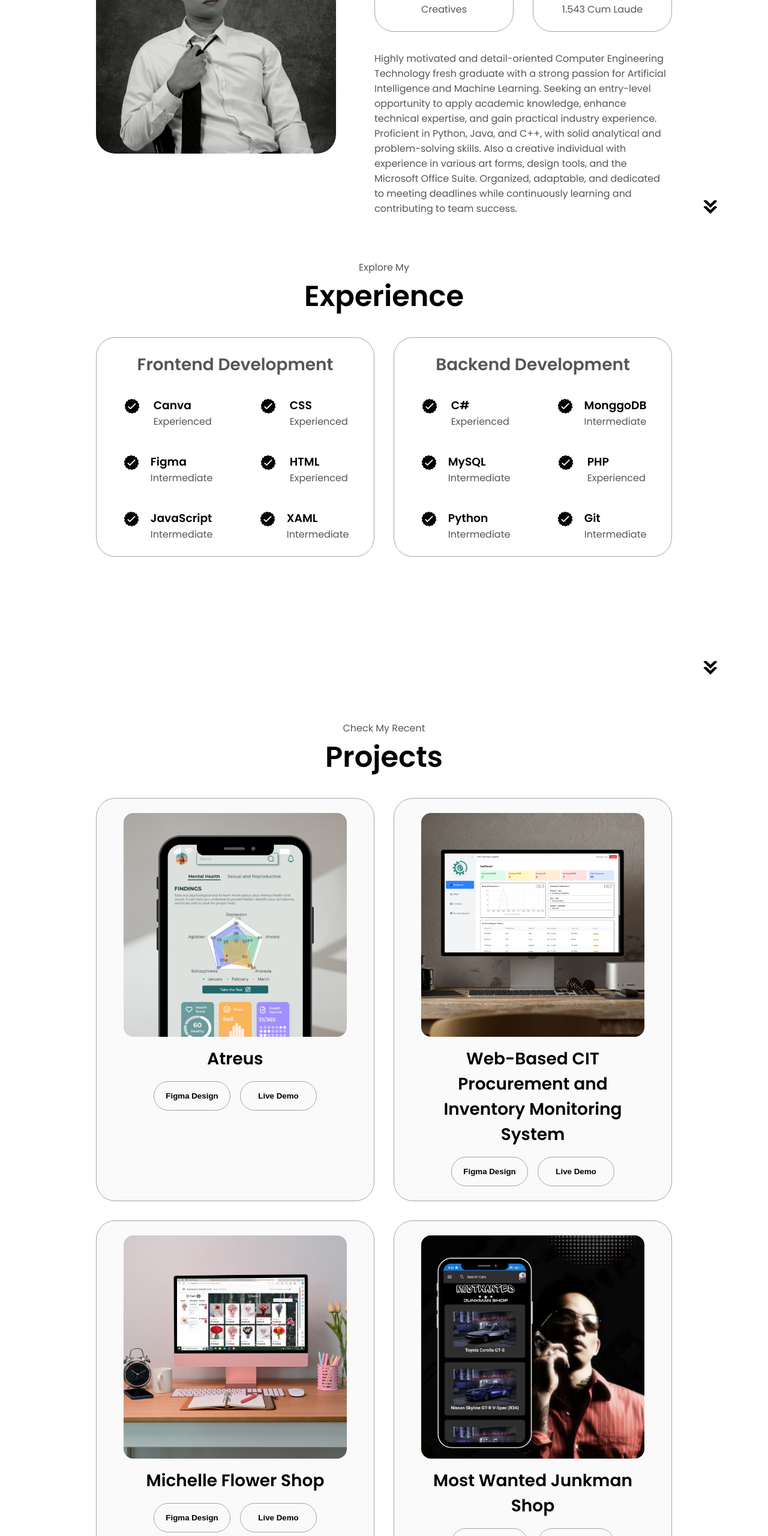
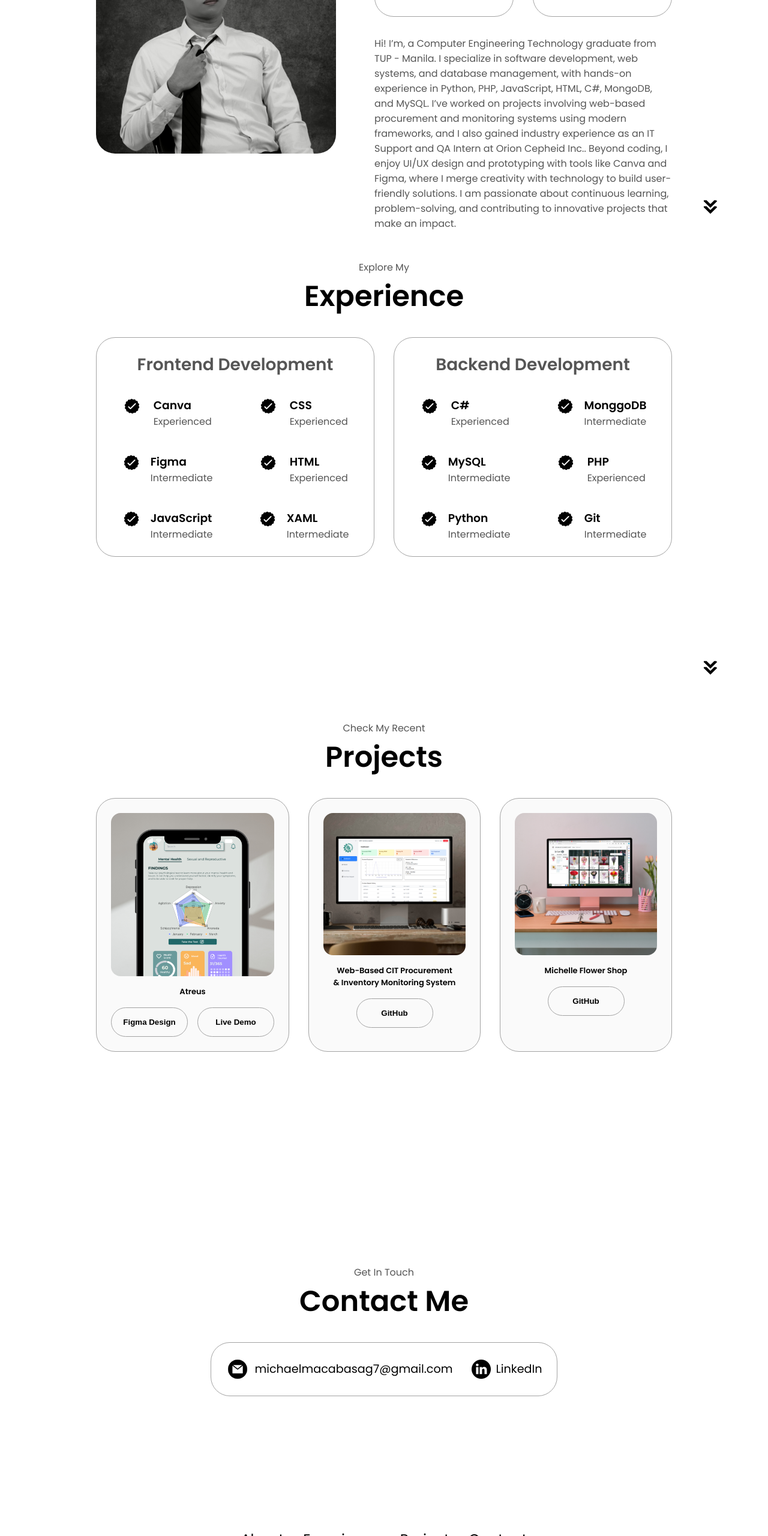
Before and after one commit to michaelmacabasag7/Project-Portfolio, a plain HTML site: page index.html in a window 1280 px wide. Shown: the part 1263-3823 px from the top of the page at 60% size. Drawn offline with Linux system fonts and the light colour scheme; files whose address does not match are found by name.

Commit message:
finished

```diff
--- a/index.html
+++ b/index.html
@@ -15,7 +15,7 @@
                 <li><a href="#about">About</a></li>
                 <li><a href="#experience">Experience</a></li>
                 <li><a href="#Projects">Project</a></li>
-                <li><a href="#Contact">Contact</a></li>
+                <li><a href="#contact">Contact</a></li>
             </ul>
         </div>
     </nav>
@@ -31,7 +31,7 @@
                 <li><a href="#about" onclick="toggleMenu()">About</a></li>
                 <li><a href="#experience" onclick="toggleMenu()">Experience</a></li>
                 <li><a href="#Projects" onclick="toggleMenu()">Project</a></li>
-                <li><a href="#Contact" onclick="toggleMenu()">Contact</a></li>
+                <li><a href="#contact" onclick="toggleMenu()">Contact</a></li>
             </div>
         </div>
     </nav>
@@ -48,7 +48,7 @@
                     Download CV
 
                 </button>
-                <button class="btn btn-color-1" onclick="location.href='./#Contact'">
+                <button class="btn btn-color-1" onclick="location.href='./#contact'">
                     Contact Info
 
                 </button>
@@ -80,14 +80,7 @@
                     </div>
                 </div>
                 <div class="text-container">
-                    <p> Highly motivated and detail-oriented Computer Engineering Technology fresh
- graduate with a strong passion for Artificial Intelligence and Machine Learning.
- Seeking an entry-level opportunity to apply academic knowledge, enhance
- technical expertise, and gain practical industry experience. Proficient in Python,
- Java, and C++, with solid analytical and problem-solving skills. Also a creative
- individual with experience in various art forms, design tools, and the Microsoft
- Office Suite. Organized, adaptable, and dedicated to meeting deadlines while
- continuously learning and contributing to team success.</p>
+                    <p> Hi! I’m, a Computer Engineering Technology graduate from TUP - Manila. I specialize in software development, web systems, and database management, with hands-on experience in Python, PHP, JavaScript, HTML, C#, MongoDB, and MySQL. I’ve worked on projects involving web-based procurement and monitoring systems using modern frameworks, and I also gained industry experience as an IT Support and QA Intern at Orion Cepheid Inc.. Beyond coding, I enjoy UI/UX design and prototyping with tools like Canva and Figma, where I merge creativity with technology to build user-friendly solutions. I am passionate about continuous learning, problem-solving, and contributing to innovative projects that make an impact.</p>
                 </div>
             </div>
         </div>
@@ -219,13 +212,10 @@
                 <div class="article-container">
                     <img src="./assets/project-2.png" alt="Project 2" class="project-img"/>
                 </div>
-                <h2 class="experience-sub-title project-title">Web-Based CIT Procurement and Inventory Monitoring System</h2>
+                <h2 class="experience-sub-title project-title">Web-Based CIT Procurement & Inventory Monitoring System</h2>
                 <div class="btn-container">
-                    <button class="btn btn-color-2 project-btn" onclick="location.href='https://www.figma.com/design/HfLgNNc0TGWyJoJwMU0xXM/Atreus--Copy-?node-id=0-1&t=LbE1FtH8PIkDC52u-1'">
-                        Figma Design
-                    </button>
-                    <button class="btn btn-color-2 project-btn" onclick="location.href='https://www.figma.com/proto/xvFu5KqUlvV6nnnNkKqzny/Atreus?page-id=1%3A3&node-id=91-46279&p=f&viewport=2448%2C-175%2C0.2&t=Cl0kCulV2yEHVk8U-1&scaling=contain&content-scaling=fixed&starting-point-node-id=91%3A46290'">
-                        Live Demo
+                    <button class="btn btn-color-2 project-btn" onclick="location.href='https://github.com/shanemartine/ICpET-Inventory-System.git">
+                        GitHub
                     </button>
                 </div>
             </div>
@@ -235,25 +225,8 @@
                 </div>
                 <h2 class="experience-sub-title project-title">Michelle Flower Shop</h2>
                 <div class="btn-container">
-                    <button class="btn btn-color-2 project-btn" onclick="location.href='https://www.figma.com/design/HfLgNNc0TGWyJoJwMU0xXM/Atreus--Copy-?node-id=0-1&t=LbE1FtH8PIkDC52u-1'">
-                        Figma Design
-                    </button>
-                    <button class="btn btn-color-2 project-btn" onclick="location.href='https://www.figma.com/proto/xvFu5KqUlvV6nnnNkKqzny/Atreus?page-id=1%3A3&node-id=91-46279&p=f&viewport=2448%2C-175%2C0.2&t=Cl0kCulV2yEHVk8U-1&scaling=contain&content-scaling=fixed&starting-point-node-id=91%3A46290'">
-                        Live Demo
-                    </button>
-                </div>
-            </div>
-            <div class="details-container color-container">
-                <div class="article-container">
-                    <img src="./assets/project-4.png" alt="Project 4" class="project-img"/>
-                </div>
-                <h2 class="experience-sub-title project-title">Most Wanted Junkman Shop</h2>
-                <div class="btn-container">
-                    <button class="btn btn-color-2 project-btn" onclick="location.href='https://www.figma.com/design/HfLgNNc0TGWyJoJwMU0xXM/Atreus--Copy-?node-id=0-1&t=LbE1FtH8PIkDC52u-1'">
-                        Figma Design
-                    </button>
-                    <button class="btn btn-color-2 project-btn" onclick="location.href='https://www.figma.com/proto/xvFu5KqUlvV6nnnNkKqzny/Atreus?page-id=1%3A3&node-id=91-46279&p=f&viewport=2448%2C-175%2C0.2&t=Cl0kCulV2yEHVk8U-1&scaling=contain&content-scaling=fixed&starting-point-node-id=91%3A46290'">
-                        Live Demo
+                    <button class="btn btn-color-2 project-btn" onclick="location.href='https://github.com/michaelmacabasag7/Michelle-Flowershop'">
+                        GitHub
                     </button>
                 </div>
             </div>
@@ -282,7 +255,7 @@
                 <li><a href="#about">About</a></li>
                 <li><a href="#experience">Experience</a></li>
                 <li><a href="#Projects">Project</a></li>
-                <li><a href="#Contact">Contact</a></li>
+                <li><a href="#contact">Contact</a></li>
             </ul>
             </div>
         </nav>
--- a/mediaqueries.css
+++ b/mediaqueries.css
@@ -44,6 +44,9 @@
     }
     .about-containers{
         margin-top: 0;
+    }
+    #projects .about-containers {
+        grid-template-columns: repeat(2, 1fr);
     }
 
 }
@@ -98,4 +101,7 @@
     .text-container{
         text-align: justify;
     }
+    #projects .about-containers {
+        grid-template-columns: 1fr;
+    }
 }
--- a/style.css
+++ b/style.css
@@ -353,6 +353,7 @@ article .icon{
 
 #projects {
     position: relative;
+
 }
 
 .color-container{
@@ -362,13 +363,14 @@ article .icon{
 
 .project-img{
     border-radius: 1rem;
-    width: 90%;
-    height: 90%;
+    width: 100%;
+    height: fit-content%;
 }
 
 .project-title{
     margin: 1rem;
     color: black;
+    font-size: small;
 }
 
 .project-btn{
```
